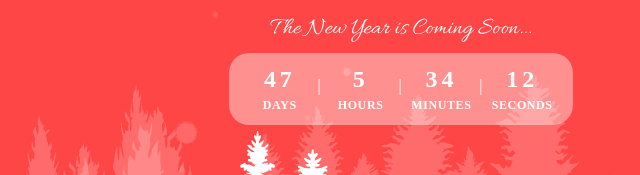
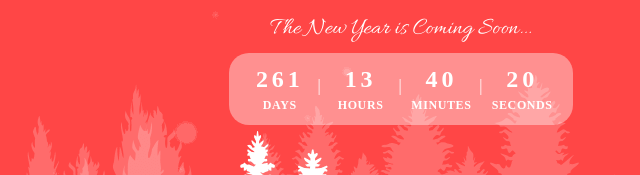
Before and after one commit to kanykeizulumova/Christmas-shop-for-RS-School, a website built with webpack: page christmas-shop/index.html in a window 1280 px wide. Shown: the part 3005-3180 px from the top of the page, 239-879 px from the left. Built offline with nearby package versions, Linux system fonts and the light colour scheme.

Commit message:
feat: Implementation of the Timer on the home page

```diff
--- a/christmas-shop/index.html
+++ b/christmas-shop/index.html
@@ -180,22 +180,22 @@
             <p class="caption">The New Year is Coming Soon...</p>
             <div class="timer">
               <div class="countdown__item">
-                <span class="countdown__value">47</span>
+                <span class="countdown__value timer__days">47</span>
                 <span class="countdown__label">DAYS</span>
               </div>
               <div class="countdown__divider">|</div>
               <div class="countdown__item">
-                <span class="countdown__value">5</span>
+                <span class="countdown__value timer__hours">5</span>
                 <span class="countdown__label">HOURS</span>
               </div>
               <div class="countdown__divider">|</div>
               <div class="countdown__item">
-                <span class="countdown__value">34</span>
+                <span class="countdown__value timer__minutes">34</span>
                 <span class="countdown__label">MINUTES</span>
               </div>
               <div class="countdown__divider">|</div>
               <div class="countdown__item">
-                <span class="countdown__value">12</span>
+                <span class="countdown__value timer__seconds">12</span>
                 <span class="countdown__label">SECONDS</span>
               </div>
             </div>
--- a/christmas-shop/index.js
+++ b/christmas-shop/index.js
@@ -28,3 +28,37 @@ window.addEventListener('resize', () => {
         body.classList.remove('lock');
     }
 });
+
+document.addEventListener('DOMContentLoaded', () => {
+    const deadline = new Date('2026-12-31T23:59:59Z');
+
+    const elDays = document.querySelector('.timer__days');
+    const elHours = document.querySelector('.timer__hours');
+    const elMinutes = document.querySelector('.timer__minutes');
+    const elSeconds = document.querySelector('.timer__seconds');
+
+    const declensionNum = (num, words) => {
+        return words[(num % 100 > 4 && num % 100 < 20) ? 2 : [2, 0, 1, 1, 1, 2][num % 10 < 5 ? num % 10 : 5]];
+    };
+
+    const updateTimer = () => {
+        const now = new Date().getTime();
+        const diff = Math.max(0, deadline.getTime() - now);
+
+        const days = Math.floor(diff / (1000 * 60 * 60 * 24));
+        const hours = Math.floor((diff / (1000 * 60 * 60)) % 24);
+        const minutes = Math.floor((diff / (1000 * 60)) % 60);
+        const seconds = Math.floor((diff / 1000) % 60);
+
+        elDays.textContent = days;
+        elHours.textContent = hours;
+        elMinutes.textContent = minutes;
+        elSeconds.textContent = seconds;
+
+        if (diff === 0) {
+            clearInterval(timerId);
+        }
+    };
+    updateTimer();
+    const timerId = setInterval(updateTimer, 1000);
+});
```
